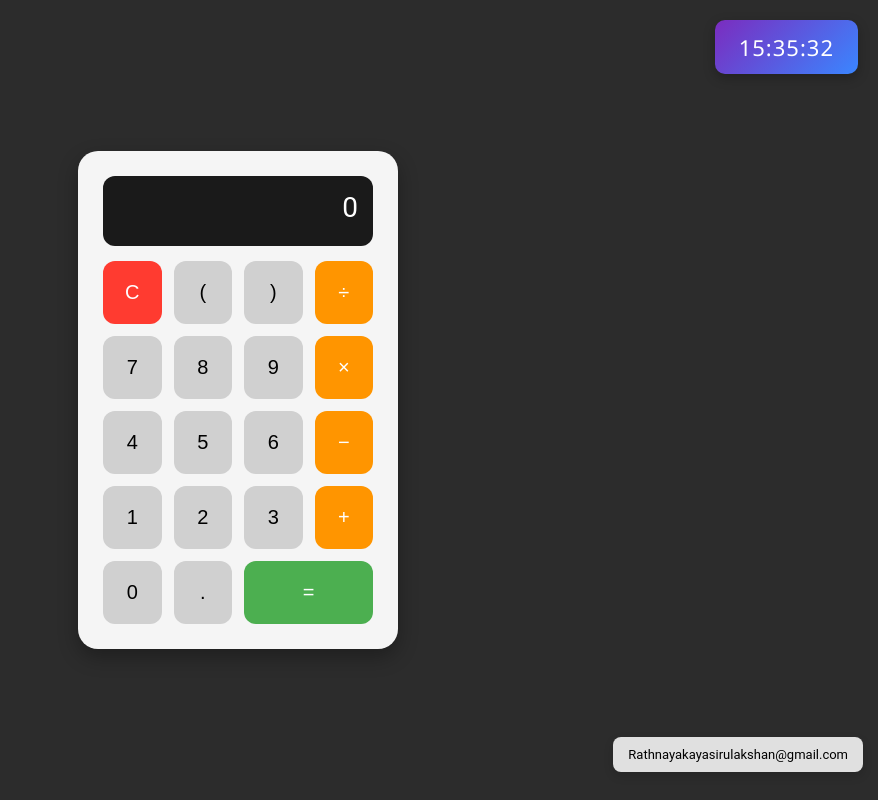
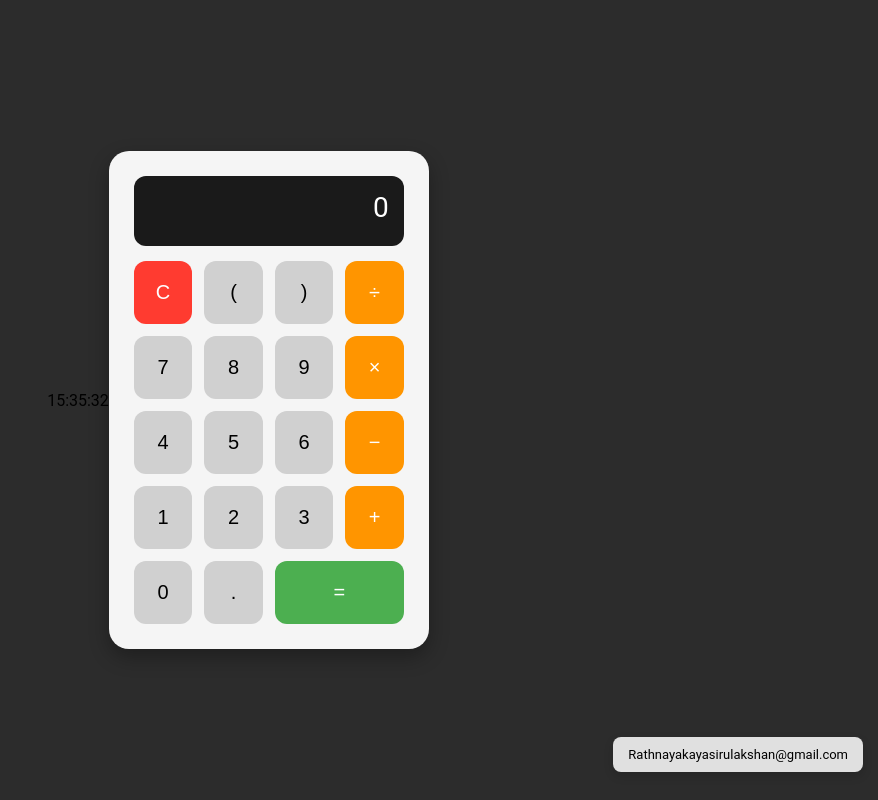
Before and after one commit to YasiruLR/Calculator, a plain HTML site: page index.html in a window 1280 px wide. Shown: the whole page, without its empty margins (402-1280 px from the left). Drawn offline with Linux system fonts and the light colour scheme.

Commit message:
add new css

```diff
--- a/style.css
+++ b/style.css
@@ -97,26 +97,6 @@ button:hover {
   overflow-wrap: break-word; /* Modern alternative to word-wrap */
 }
 
-.clock {
-  position: fixed; /* Changed to fixed for better positioning */
-  top: 20px;
-  right: 20px;
-  padding: 12px 24px;
-  background: linear-gradient(135deg, #7b2cbf 0%, #3a86ff 100%); /* Softer gradient */
-  color: #fff;
-  font-size: 22px;
-  font-family: 'Segoe UI', Tahoma, Geneva, Verdana, sans-serif;
-  border-radius: 10px;
-  box-shadow: 0 4px 12px rgba(0, 0, 0, 0.25);
-  letter-spacing: 1px;
-  transition: transform 0.3s ease-in-out, box-shadow 0.3s ease;
-  z-index: 10;
-}
-
-.clock:hover {
-  transform: scale(1.05);
-  box-shadow: 0 6px 18px rgba(0, 0, 0, 0.3); /* Enhanced hover shadow */
-}
 
 /* Responsive Design */
 @media (max-width: 400px) {
```
